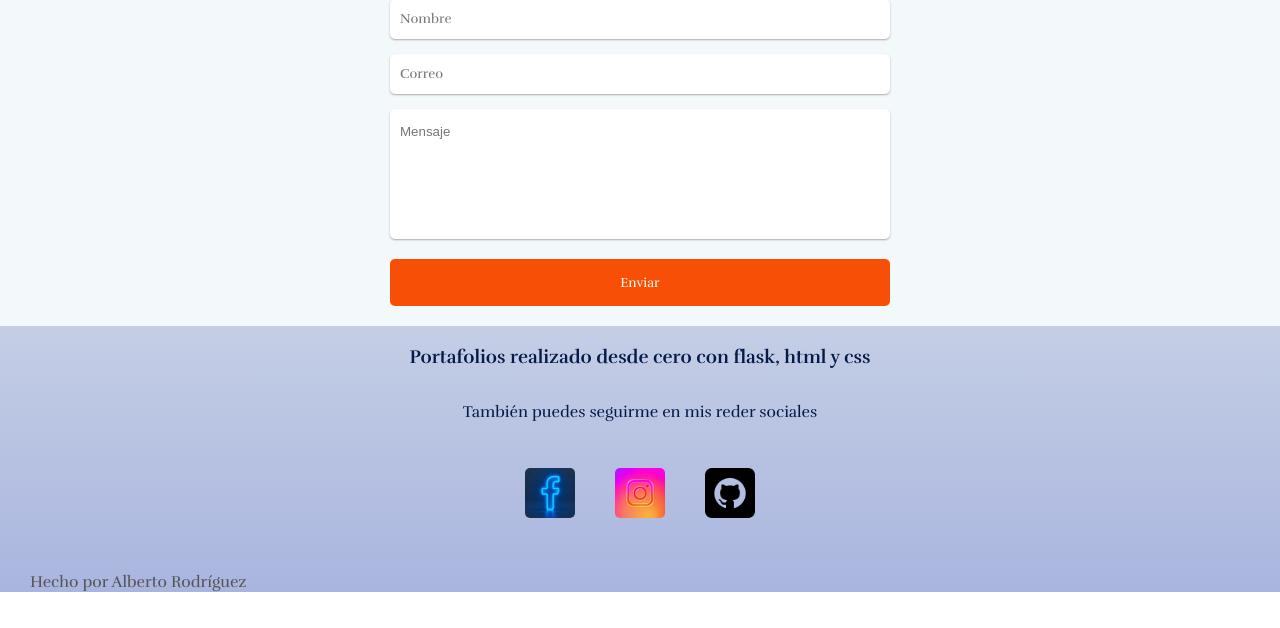
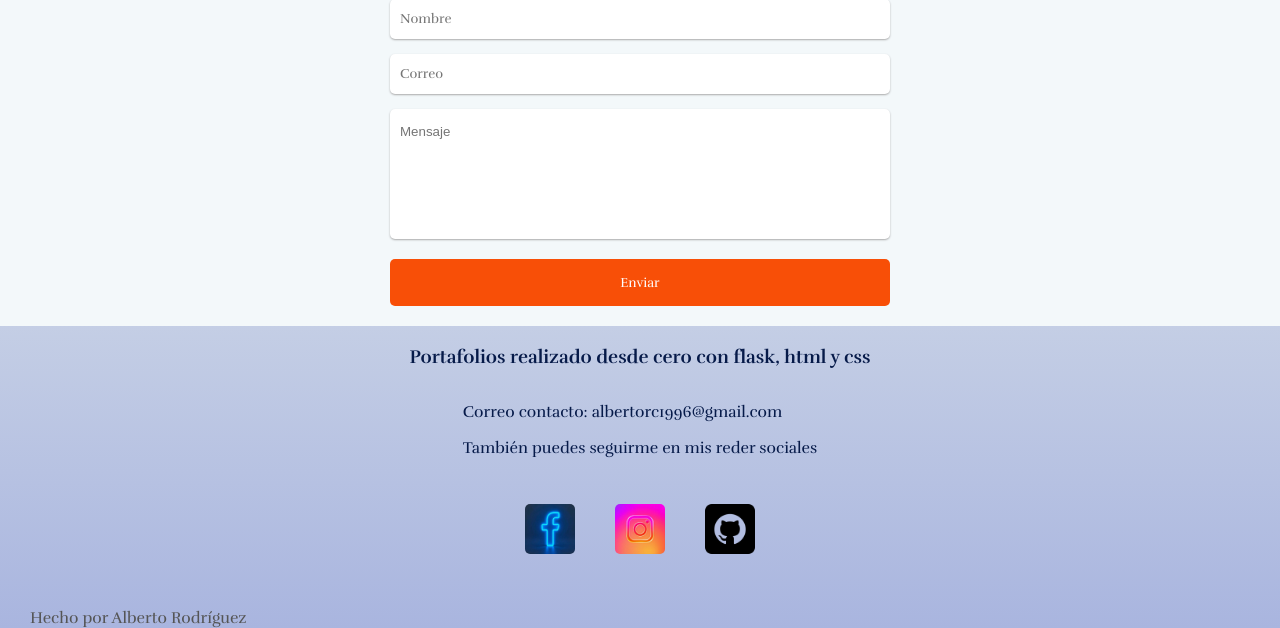
Before and after one commit to Alberto96-star/portfolio, a Flask app: page / in a window 1280 px wide. Shown: the part 972-1600 px from the top of the page. Before the commit the page ends 1564 px from the top, so only its background shows below. Run offline with Flask 3, Linux system fonts and the light colour scheme; parts of the project's set-up code (start-up, migrations or seed data) failed here and were passed over.

Commit message:
agregar correo

```diff
--- a/templates/partials/footer.html
+++ b/templates/partials/footer.html
@@ -5,6 +5,7 @@
 </div>
 <div class='center full-width'>
     <div>
+        <p>Correo contacto: albertorc1996@gmail.com</p>
         <p>También puedes seguirme en mis reder sociales</p>
     </div>
 </div>
```
